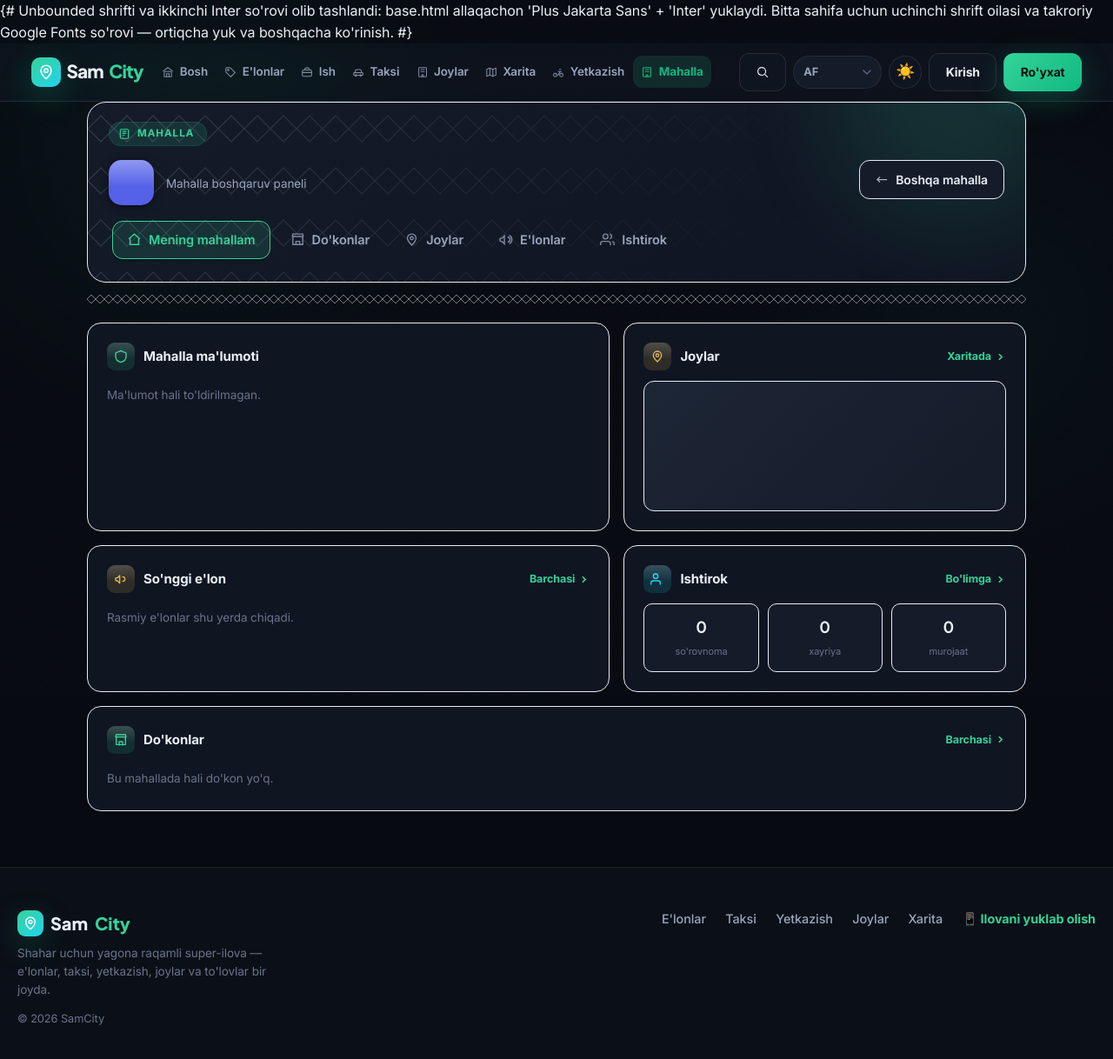
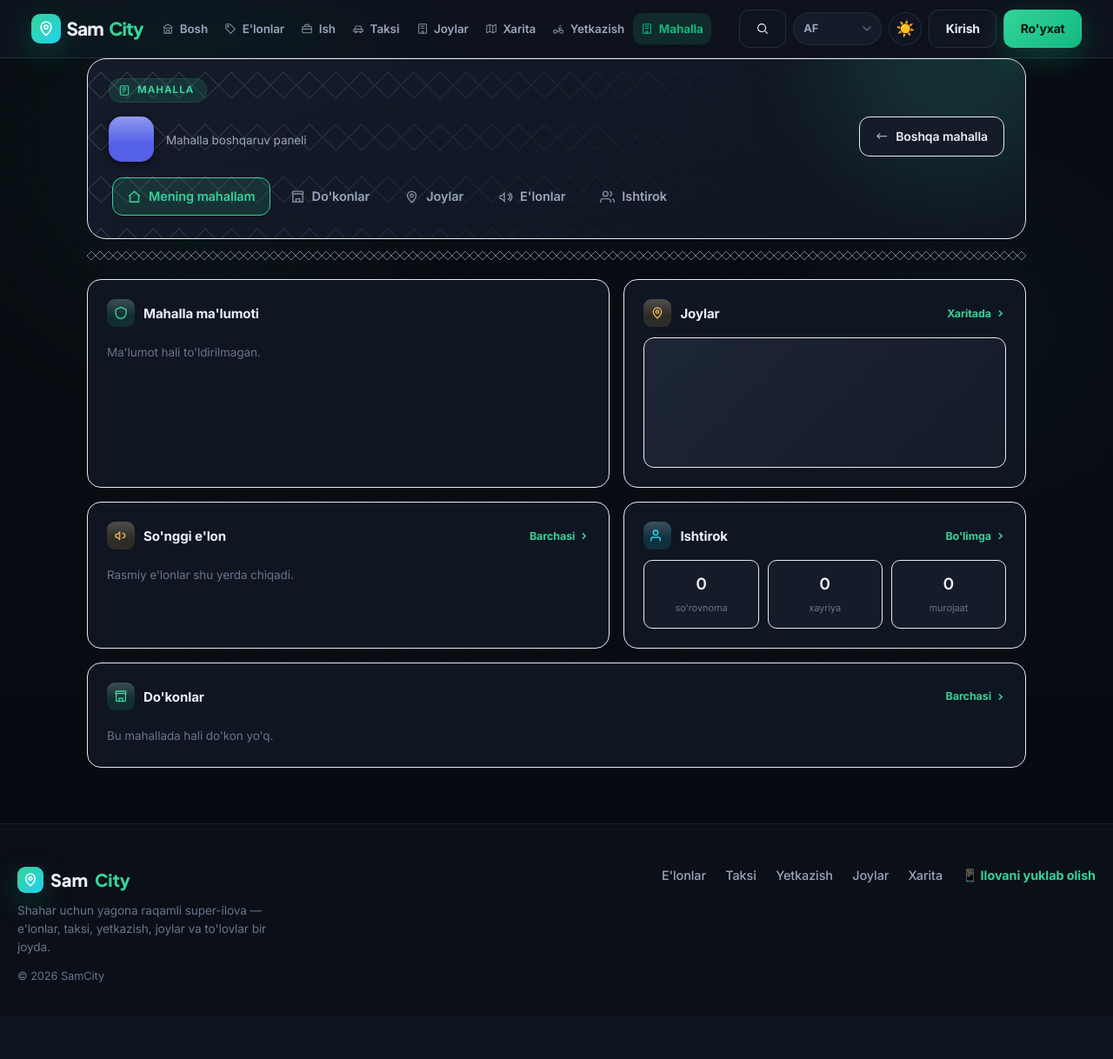
Before and after one commit to codingwithsamandar/samcity3, a Django app: template main/templates/community/mahalla_detail.html in a window 1280 px wide. Shown: the whole page at 87% size. After the commit the page ends 1130 px from the top, so only its background shows below. Run offline with Django 5.2, Linux system fonts and the light colour scheme; the template is opened without the code that fills it, so the values that code supplies are empty; a map, chart or similar area stays blank.

Commit message:
fix(shablon): ko'p qatorli {# #} izohlari sahifaga matn bo'lib chiqayotgan edi
Django'da `{# ... #}` FAQAT bir qatorlik izoh. Ko'p qatorli bo'lsa u izoh
sifatida umuman tanilmaydi va HTML'ga oddiy MATN bo'lib chiqadi.

O'zim kiritgan ikkita izoh aynan shunday edi va jonli saytda ko'rinib turardi:
  - mahalla_detail.html:6   "Unbounded shrifti va ikkinchi Inter so'rovi..."
  - mahalla_home.html:186   "Yuqoridagi 'mahalla yo'q' holati .empty-state..."

Ikkalasi ham {% comment %}...{% endcomment %} ga o'tkazildi.

Butun loyiha skanerlandi — boshqa ko'p qatorli {# #} yo'q.
Tekshirildi: /mahalla/ va /mahalla/<id>/ da izoh matni endi chiqmaydi;
<style> ichidagi CSS izohlari (/* */) joyida qoladi va ko'rinmaydi.

Co-Authored-By: Claude Opus 4.8 <noreply@anthropic.com>

```diff
--- a/main/templates/community/mahalla_detail.html
+++ b/main/templates/community/mahalla_detail.html
@@ -3,9 +3,11 @@
 
 {% block extra_css %}
 {% include '_map_assets.html' %}
-{# Unbounded shrifti va ikkinchi Inter so'rovi olib tashlandi: base.html allaqachon
-   'Plus Jakarta Sans' + 'Inter' yuklaydi. Bitta sahifa uchun uchinchi shrift oilasi
-   va takroriy Google Fonts so'rovi — ortiqcha yuk va boshqacha ko'rinish. #}
+{% comment %}
+Unbounded shrifti va ikkinchi Inter so'rovi olib tashlandi: base.html allaqachon
+'Plus Jakarta Sans' + 'Inter' yuklaydi. Bitta sahifa uchun uchinchi shrift oilasi
+va takroriy Google Fonts so'rovi — ortiqcha yuk va boshqacha ko'rinish.
+{% endcomment %}
 <style>
   /* Bu blok base tokenlarini (--bg, --surface, --line, --text, --radius) QAYTA
      BELGILAB, qattiq qora qiymatlar bergan edi. Oqibati: mahalla sahifasi
--- a/main/templates/community/mahalla_home.html
+++ b/main/templates/community/mahalla_home.html
@@ -183,8 +183,10 @@
     {% endfor %}
   </div>
 
-  {# Yuqoridagi "mahalla yo'q" holati .empty-state ishlatadi — bu ham shunday
-     bo'lsin (avval xom emoji + inline style edi: bitta faylda ikki xil uslub). #}
+  {% comment %}
+  Yuqoridagi "mahalla yo'q" holati .empty-state ishlatadi — bu ham shunday
+  bo'lsin (avval xom emoji + inline style edi: bitta faylda ikki xil uslub).
+  {% endcomment %}
   <div class="mh-no-results" id="mhNoResults">
     <div class="empty-state">
       <div class="icon"><svg class="ic"><use href="#i-search"/></svg></div>
```
